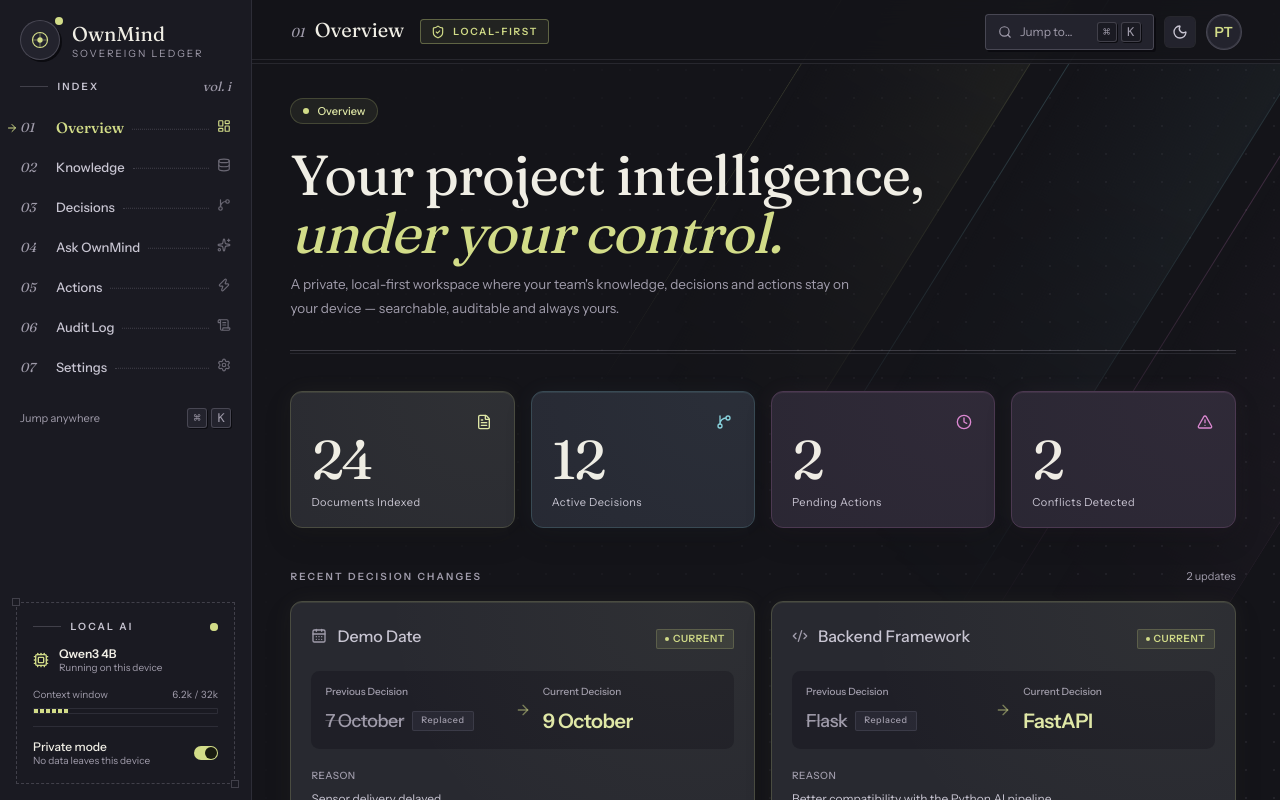
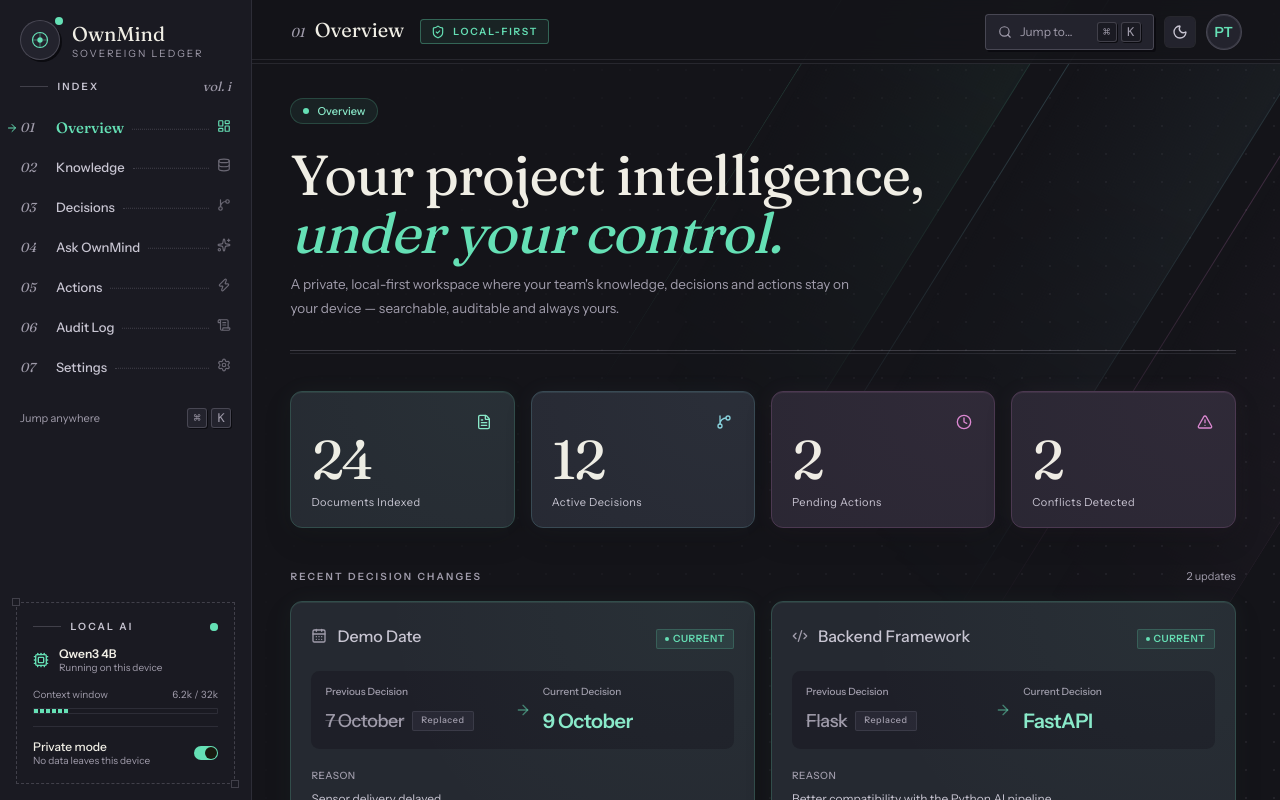
Before and after one commit to vanshag0038-del/own-mind-ai, a Next.js app: page / in a window 1280 px wide. Built offline with nearby package versions, Linux system fonts and the light colour scheme; a web font is replaced by a local one.

Commit message:
Replace muted pear accent with vibrant mint

```diff
--- a/app/globals.css
+++ b/app/globals.css
@@ -148,15 +148,15 @@
   --surface: #23232D;
   --surface-elevated: #2B2B37;
   --ink: #F0EEE5;
-  --brand-primary: #D2DC88;
-  --brand-primary-hover: #E0E8A7;
+  --brand-primary: #65E0B5;
+  --brand-primary-hover: #8AEACA;
   --brand-secondary: #88D2DC;
-  --panel-glow: rgba(210,220,136,.14);
+  --panel-glow: rgba(101,224,181,.14);
   --gold-glow: rgba(220,136,210,.14);
   --text-primary: #F0EEE5;
   --text-secondary: #C8C5D2;
   --text-muted: #A09CAB;
-  --success: #D2DC88;
+  --success: #65E0B5;
   --warning: #DC88D2;
   --danger: #DC88D2;
   --info: #88D2DC;
```
